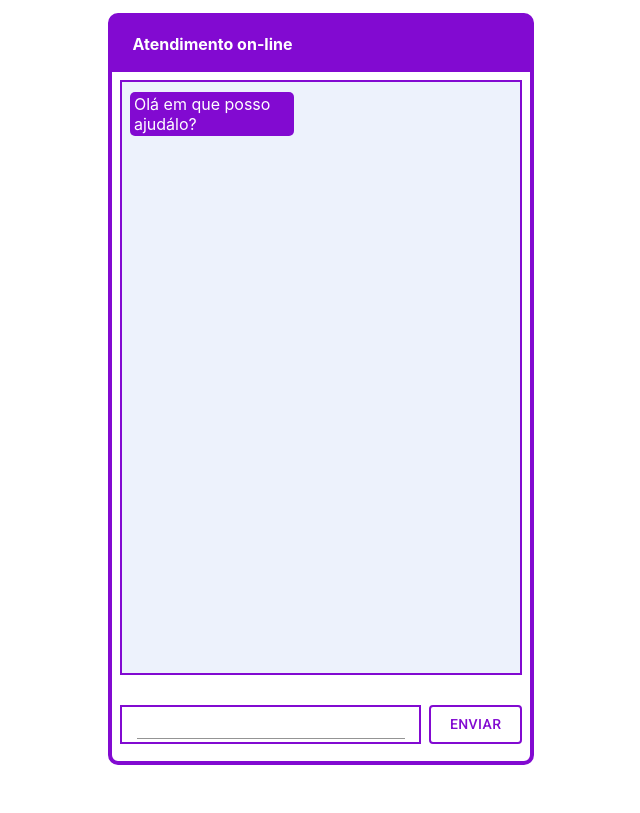
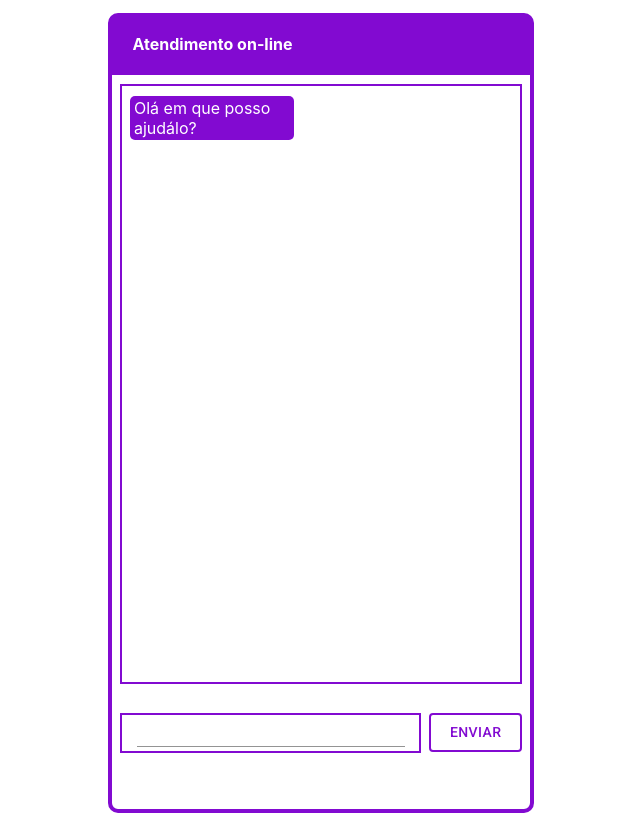
Before and after one commit to VictorThales/reacjs-exer-01, a React (Create React App) app: page / in a window 1280 px wide. Shown: the whole page, without its empty margins (319-959 px from the left). Built offline with nearby package versions, Linux system fonts and the light colour scheme.

Commit message:
fix: add scroll on messageArea

```diff
--- a/src/containers/chat/styles/style.js
+++ b/src/containers/chat/styles/style.js
@@ -23,17 +23,21 @@ export const useStyles = makeStyles({
   },
 
   messageArea: {
-    height: '80%',
+    overflowY:'scroll',
+    display: 'flex',
+    flex:1,
+    height:'600px',
     width: '96%',
     borderStyle: 'solid',
     borderColor: 'rgb(130, 10, 209)',
     marginLeft: '2%',
     marginTop: '2%',
-    backgroundColor: '#edf2fc',
+    backgroundColor: 'white',
     borderWidth: '2px'
   },
 
   chatArea: {
+    height:'800px',
     backgroundColor: 'white',
     padding: '0px',
     borderStyle: 'solid',
@@ -57,6 +61,7 @@ export const useStyles = makeStyles({
     marginLeft: '8%',
     color: 'rgb(130, 10, 209)'
   },
+
   buttonContainer: {
     backgroundColor: 'white',
     borderWidth: '2px',
```
